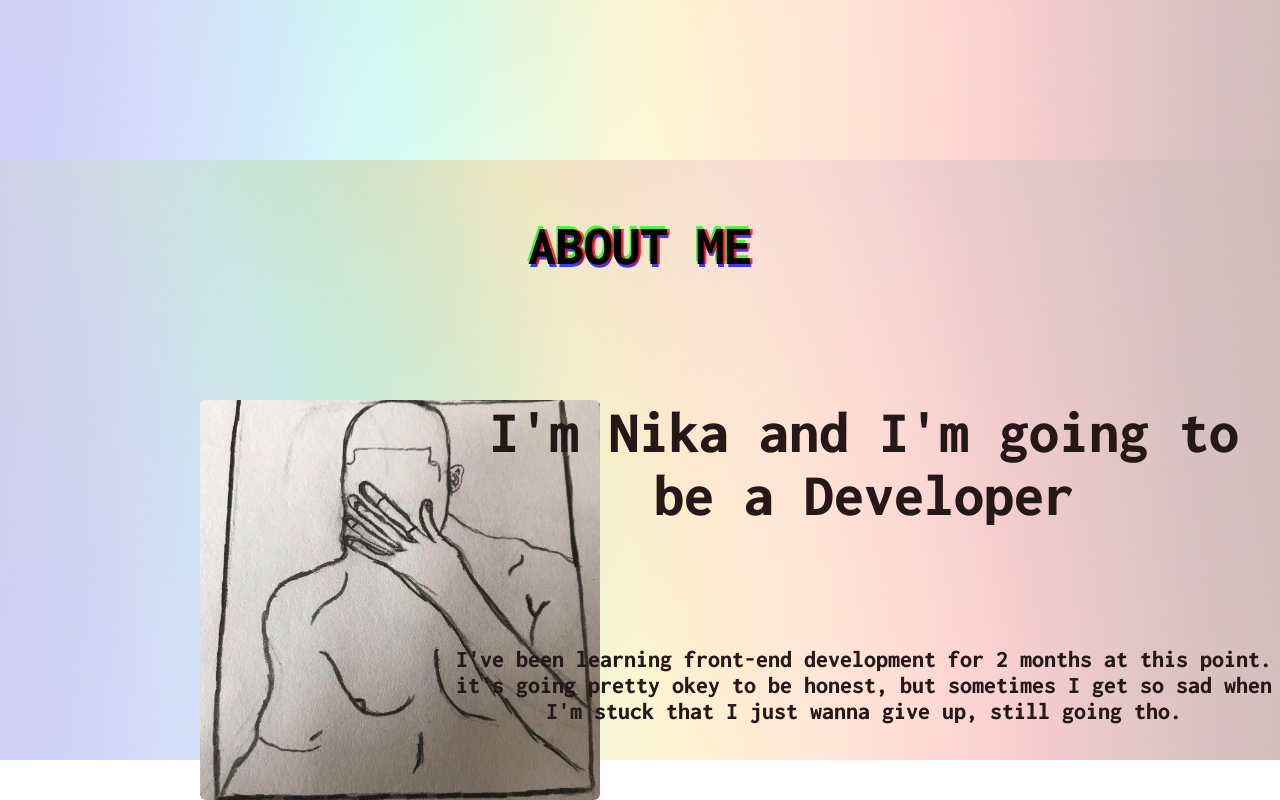
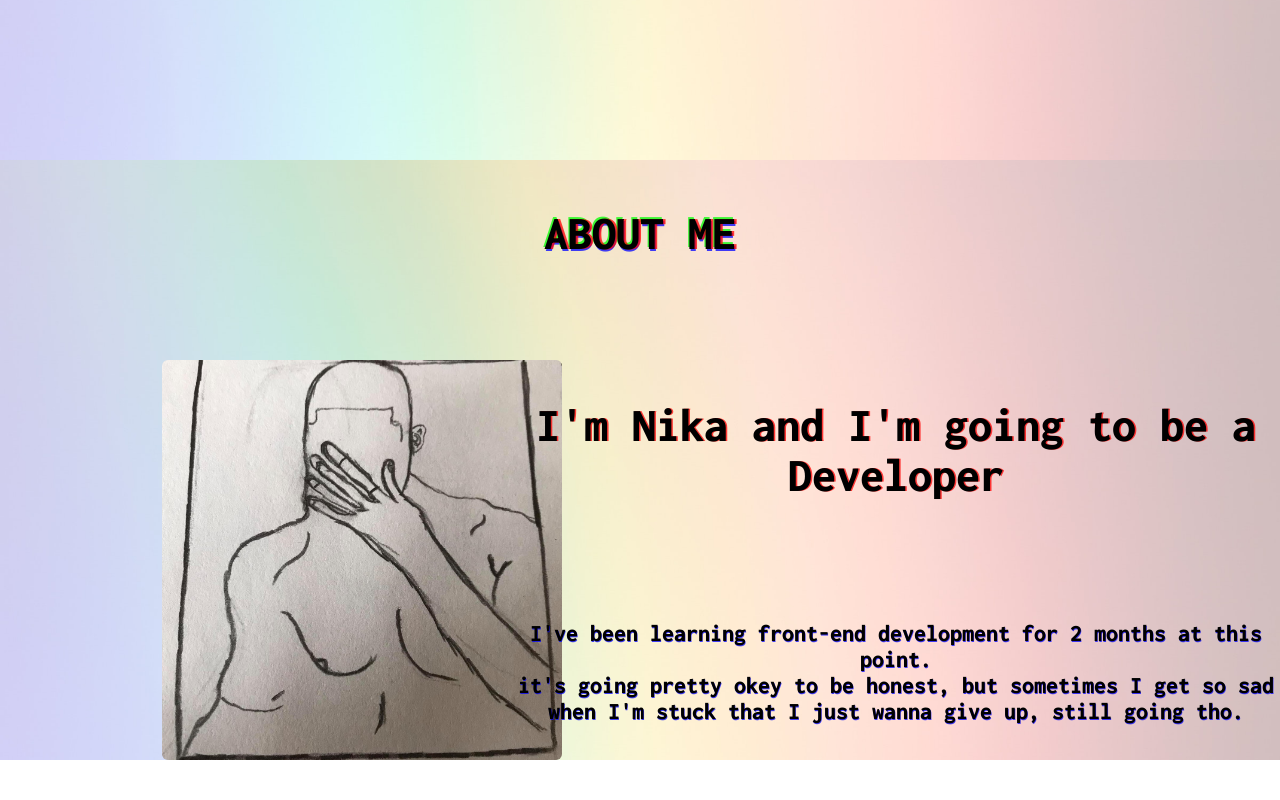
Before and after one commit to ceaiius/PersonalZ, a plain HTML site: page index.html in a window 1280 px wide. Shown: the part 640-1440 px from the top of the page. After the commit the page ends 1400 px from the top, so only its background shows below. Drawn offline with Linux system fonts and the light colour scheme.

Commit message:
Feat: changed stuff again lol

```diff
--- a/styles.css
+++ b/styles.css
@@ -160,7 +160,7 @@ nav ul {
 
 .nav-ul.show {
     display: flex;
-    padding-left: 1em;
+    padding-left: 4em;
     padding-top: 1em;
 }
 
@@ -175,11 +175,7 @@ nav a {
     text-transform: uppercase;
     font-size: 1rem;
     padding: 0.5em;
-    color: rgb(32, 25, 95);
-
-
-
-
+    color: #6F69AC
 }
 
 nav a:hover,
@@ -272,7 +268,7 @@ nav a:focus {
     }
 
     nav a {
-        font-size: 1.5rem;
+        font-size: 1.2rem;
     }
 
 
@@ -313,7 +309,7 @@ nav a:focus {
     background-image: url(./assets/background.jpg);
     background-size: cover;
     background-position: center;
-    height: 75vh;
+    height: 100vh;
 
 
 
@@ -326,7 +322,7 @@ nav a:focus {
 
 .about .about-content .left img {
     position: relative;
-    left: 50%;
+    left: 60%;
     height: 200px;
     width: 200px;
     object-fit: cover;
@@ -341,22 +337,24 @@ nav a:focus {
 }
 
 .about .about-content .right .text {
-    font-size: 2rem;
+    font-size: 1.7rem;
     font-weight: bolder;
     color: rgb(39, 24, 24);
+    text-shadow: 0.05em 0 0 rgba(255, 0, 0, 0.75);
 
 }
 
 .about p {
-    font-size: 1.1rem;
+    font-size: 1.2rem;
     font-family: "Inconsolata", sans-serif;
     font-weight: 600;
     color: rgb(39, 24, 24);
     padding-top: 3em;
+    text-shadow: 0.025em 0.05em 0 rgba(0, 0, 255, 0.75);
 }
 
 .about-me-title {
-    font-size: 3.5rem;
+    font-size: 3rem;
     margin-bottom: 1.5em;
     font-weight: 900;
     padding-top: 1em;
@@ -371,6 +369,11 @@ nav a:focus {
 
 
 @media (min-width: 60rem) {
+
+    .about {
+        height: 75vh;
+    }
+
     .about .about-content .right {
         width: 55%;
         padding-left: 25%;
@@ -384,8 +387,8 @@ nav a:focus {
         border-radius: 6px;
         float: left;
         position: absolute;
-        top: 130%;
-        left: 15%;
+        top: 125%;
+        left: 12%;
     }
 
     .about-me-title {
@@ -393,12 +396,14 @@ nav a:focus {
     }
 
     .about .about-content .right .text {
-        font-size: 2.5rem;
+        font-size: 2rem;
         font-weight: 800;
-        color: rgb(39, 24, 24);
+        color: #000;
         position: absolute;
         top: 130%;
-        left: 35%;
+        left: 40%;
+        text-shadow:
+            0.05em 0 0 rgba(255, 0, 0, 0.75)
     }
 
     .about p {
@@ -406,6 +411,8 @@ nav a:focus {
         font-family: "Inconsolata", sans-serif;
         font-weight: 600;
         padding-top: 5em;
-        color: rgb(39, 24, 24);
+        color: #000;
+        text-shadow:
+            0.025em 0.05em 0 rgba(0, 0, 255, 0.75);
     }
 }
```
Also changed, not shown: index.html (+6 -4 lines).
